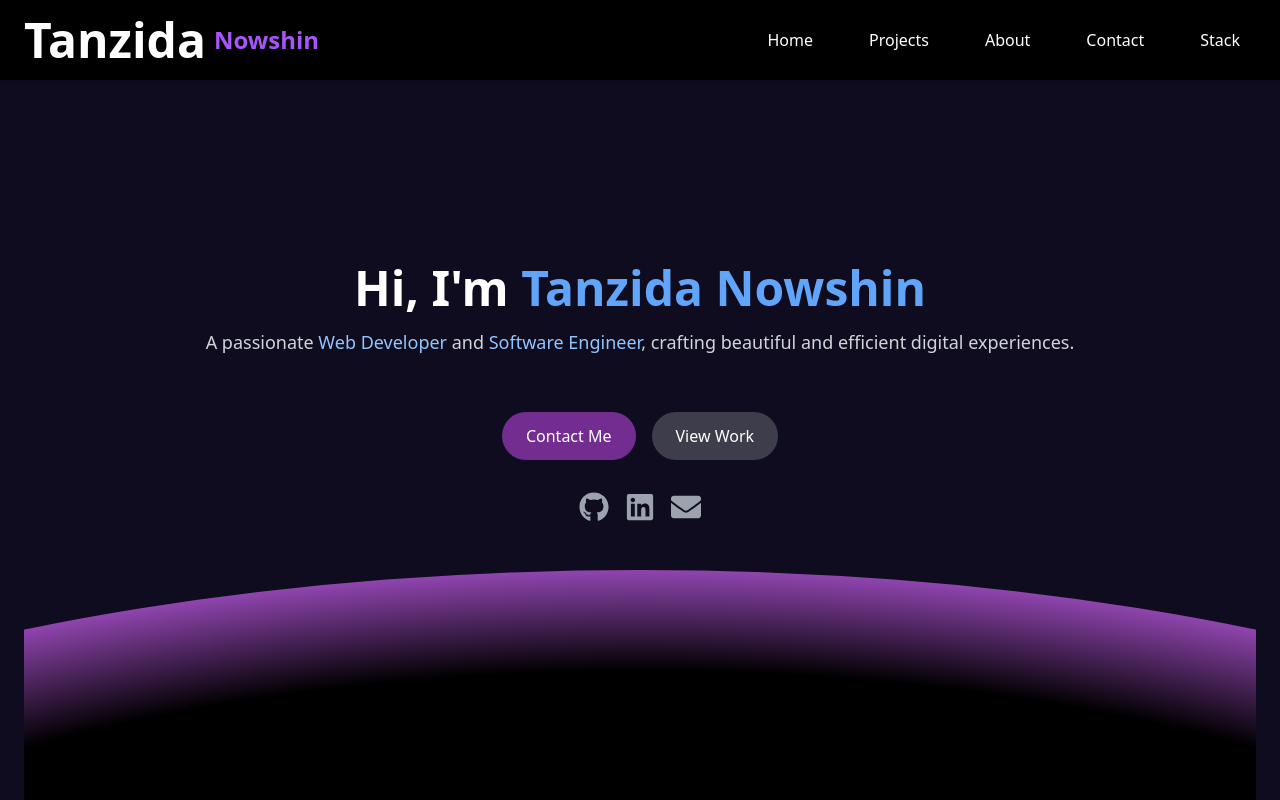
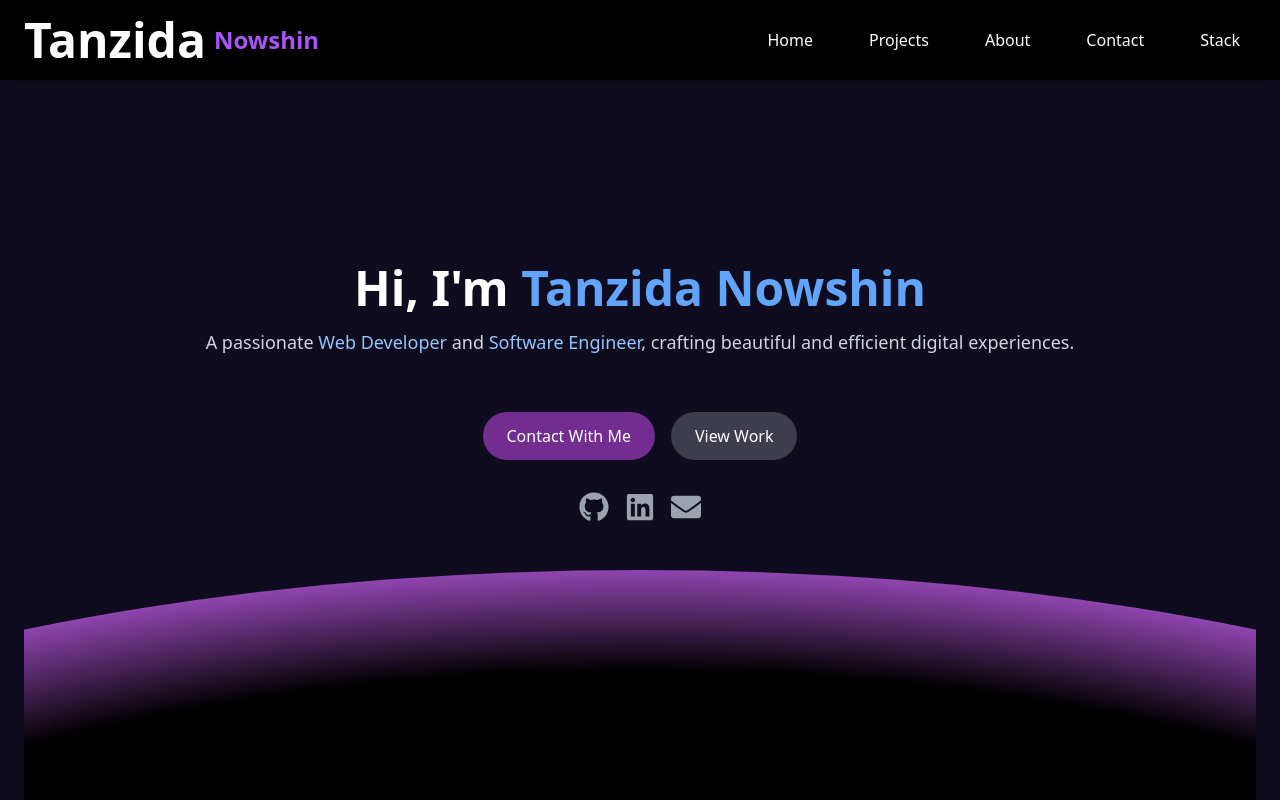
Before and after one commit to Tanzida999/my-portfolio, a React (Create React App) app in the folder frontend/: page / in a window 1280 px wide. Shown: the top 800 px of the page. Built offline with nearby package versions, Linux system fonts and the light colour scheme.

Commit message:
Committing changes

```diff
--- a/frontend/src/pages/Home.tsx
+++ b/frontend/src/pages/Home.tsx
@@ -31,7 +31,7 @@ const Home = () => {
             whileHover={{ scale: 1.05 }}
             className="px-6 py-3 bg-[#732D91] rounded-full font-medium hover:bg-[#732D91] transition-colors"
           >
-            Contact Me
+            Contact With Me
           </motion.button>
           <motion.button
             whileHover={{ scale: 1.05 }}
```
